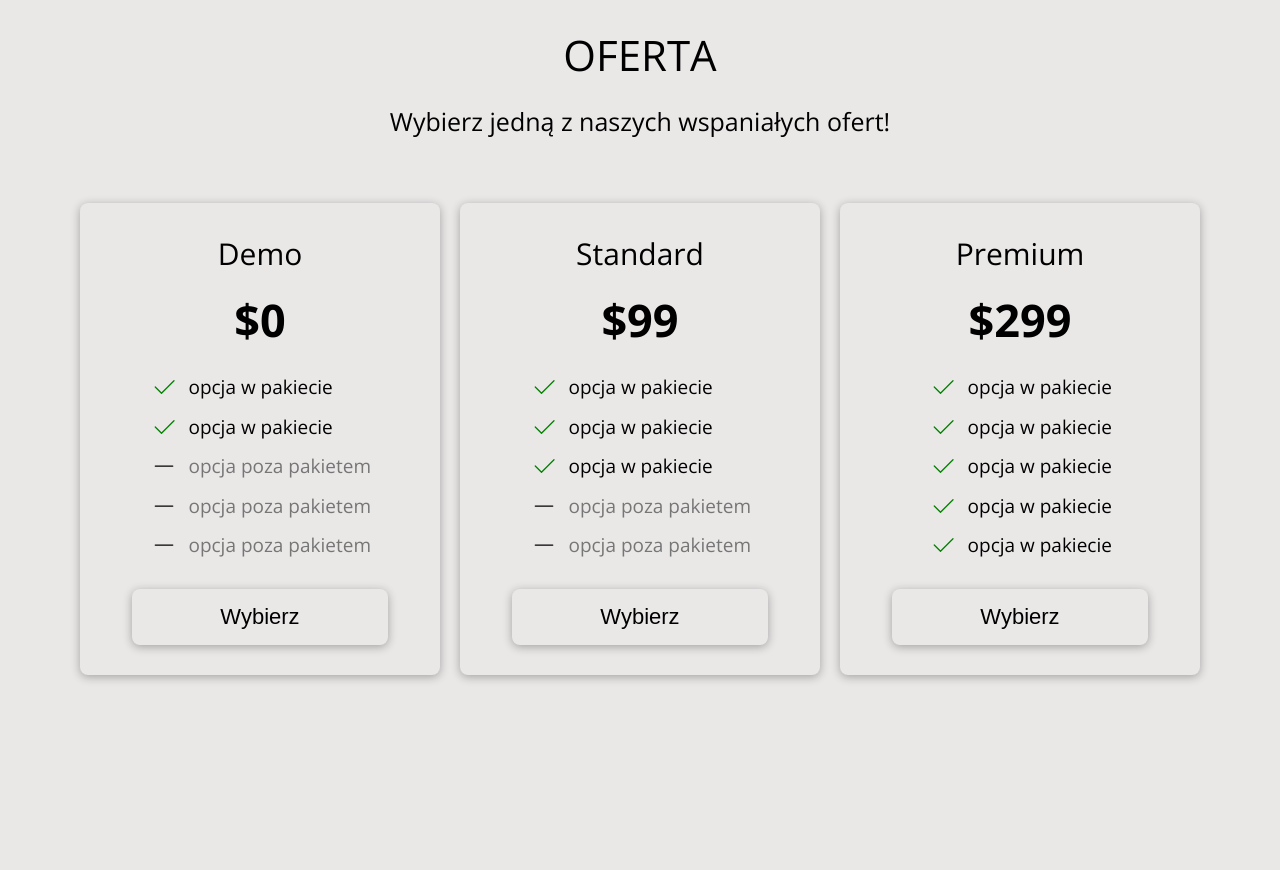
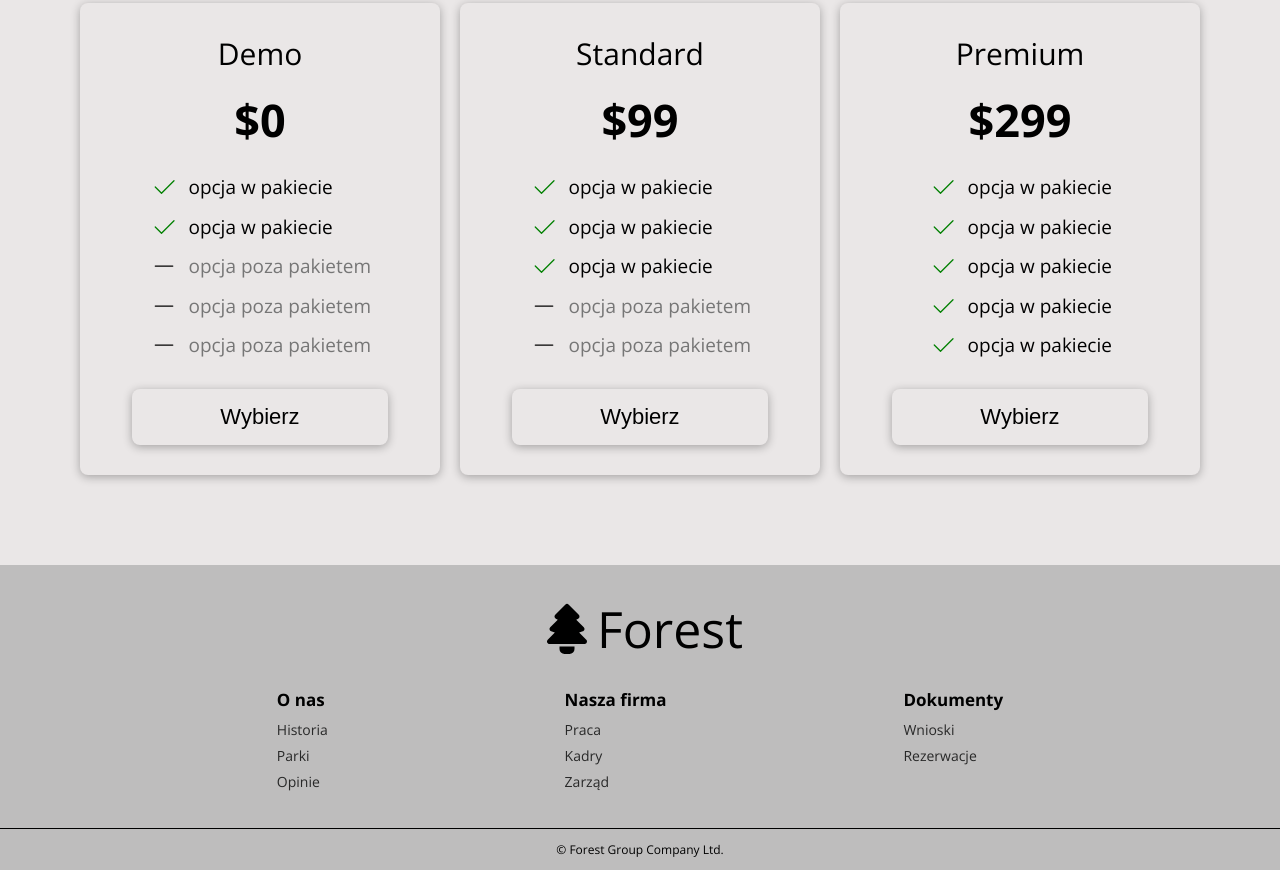
Before and after one commit to Luka-m007/stronka1-, a website: page index.html in a window 1280 px wide. Shown: the part 1735-2605 px from the top of the page. Before the commit the page ends 2500 px from the top, so only its background shows below. Drawn offline with nearby package versions, Linux system fonts and the light colour scheme.

Commit message:
create footer mobile version and styling, add padding header section

```diff
--- a/index.html
+++ b/index.html
@@ -12,7 +12,7 @@
     <link rel="preconnect" href="https://fonts.gstatic.com" crossorigin>
     <link href="https://fonts.googleapis.com/css2?family=Open+Sans:ital,wght@0,300..800;1,300..800&display=swap"
         rel="stylesheet">
-    <link rel="stylesheet" href="/dist/css/style.min.css">
+    <link rel="stylesheet" href="./dist/css/style.min.css">
 </head>
 
 <body>
@@ -172,7 +172,49 @@
 
     </main>
 
-    <script src="../dist/js/script.min.js"></script>
+    <footer class="footer">
+
+        <div class="wrapper">
+            <div class="footer__boxes">
+                <div class="footer__boxes-left">
+                    <div class="footer__boxes-left-logo">
+                        <img src="./dist/img/christmas-tree.svg" alt="Forest Group Logo"
+                            class="footer__boxes-left-logo-img">
+                        <h3 class="footer__boxes-left-logo-text">Forest</h3>
+                    </div>
+                </div>
+                <div class="footer__boxes-right">
+                    <div class="footer__boxes-right-box">
+                        <h3 class="footer__boxes-right-box-title">O nas</h3>
+                        <ul class="footer__boxes-right-box-list">
+                            <li class="footer__boxes-right-box-list-item">Historia</li>
+                            <li class="footer__boxes-right-box-list-item">Parki</li>
+                            <li class="footer__boxes-right-box-list-item">Opinie</li>
+                        </ul>
+                    </div>
+                    <div class="footer__boxes-right-box">
+                        <h3 class="footer__boxes-right-box-title">Nasza firma</h3>
+                        <ul class="footer__boxes-right-box-list">
+                            <li class="footer__boxes-right-box-list-item">Praca</li>
+                            <li class="footer__boxes-right-box-list-item">Kadry</li>
+                            <li class="footer__boxes-right-box-list-item">Zarząd</li>
+                        </ul>
+                    </div>
+                    <div class="footer__boxes-right-box">
+                        <h3 class="footer__boxes-right-box-title">Dokumenty</h3>
+                        <ul class="footer__boxes-right-box-list">
+                            <li class="footer__boxes-right-box-list-item">Wnioski</li>
+                            <li class="footer__boxes-right-box-list-item">Rezerwacje</li>
+                        </ul>
+                    </div>
+                </div>
+            </div>
+        </div>
+        <hr>
+        <p class="footer__bottom-text"> &copy; <span class="footer__year"></span> Forest Group Company Ltd. </p>
+    </footer>
+
+    <script src="./dist/js/script.min.js"></script>
 </body>
 
 </html>
--- a/src/sass/style.scss
+++ b/src/sass/style.scss
@@ -150,7 +150,7 @@ body {
 		flex-direction: row;
 		justify-content: center;
 		align-items: center;
-		padding: 2em 0;
+		padding: 2em;
 
 		&-img {
 			width: 35px;
@@ -188,7 +188,7 @@ body {
 	align-items: left;
 	justify-content: center;
 	width: 100%;
-	height: 75vh;
+	height: 50vh;
 	background-image: url('/dist/img/jungle-1807476_640.jpg');
 	background-size: cover;
 	background-position: center;
@@ -201,6 +201,7 @@ body {
 	}
 
 	&__title {
+		padding: 0 2rem;
 		font-weight: 200;
 		z-index: 1;
 		// margin: 0 60px;
@@ -209,6 +210,7 @@ body {
 	}
 
 	&__subtitle {
+		padding: 0 2rem;
 		// margin: 0 60px;
 		font-weight: bold;
 		color: rgb(255, 255, 255);
@@ -370,7 +372,90 @@ body {
 	}
 }
 
-//MEDIA QUERIES
+/////////////////////////////////////////FOOTER/////////////////////////////////////////////
+
+.footer {
+	background-color: rgb(190, 189, 189);
+	color: rgb(0, 0, 0);
+
+	.wrapper {
+		padding: 3em 2em;
+	}
+
+	&__boxes {
+		display: flex;
+		justify-content: center;
+		align-items: center;
+		flex-direction: column;
+
+		&-left {
+			display: flex;
+			justify-content: center;
+			align-items: center;
+			margin-bottom: 2.5em;
+			// width: 100%;
+
+			&-logo {
+				display: flex;
+				flex-direction: row;
+				align-items: center;
+
+				&-img {
+					width: 60px;
+					height: 60px;
+					// margin-right: 0.5em;
+				}
+				&-text {
+					font-size: 5rem;
+					font-weight: 300;
+					color: rgb(0, 0, 0);
+				}
+			}
+		}
+
+		&-right {
+			display: flex;
+			justify-content: space-evenly;
+			align-items: flex-start;
+			width: 100%;
+
+			&-box {
+				display: flex;
+				flex-direction: column;
+				margin: 0 2em;
+
+				&-title {
+					font-size: 1.7rem;
+					font-weight: bold;
+					margin-bottom: 0.5em;
+				}
+
+				&-list {
+					list-style: none;
+					padding: 0;
+					margin: 0;
+
+					&-item {
+						font-size: 1.4rem;
+						margin-bottom: 0.5em;
+						color: #282828;
+					}
+				}
+			}
+		}
+	}
+
+	hr {
+		border: none;
+		border-top: 1px solid rgba(0, 0, 0);
+	}
+	&__bottom-text {
+		text-align: center;
+		font-size: 1.2rem;
+		padding: 1em 0;
+	}
+}
+////////////////////////////////////////MEDIA QUERIES///////////////////////////////////////
 @media (min-width: 768px) {
 	.section__title {
 		font-size: 2.3rem;
```
Also changed, not shown: dist/css/style.min.css, 1 other file.
